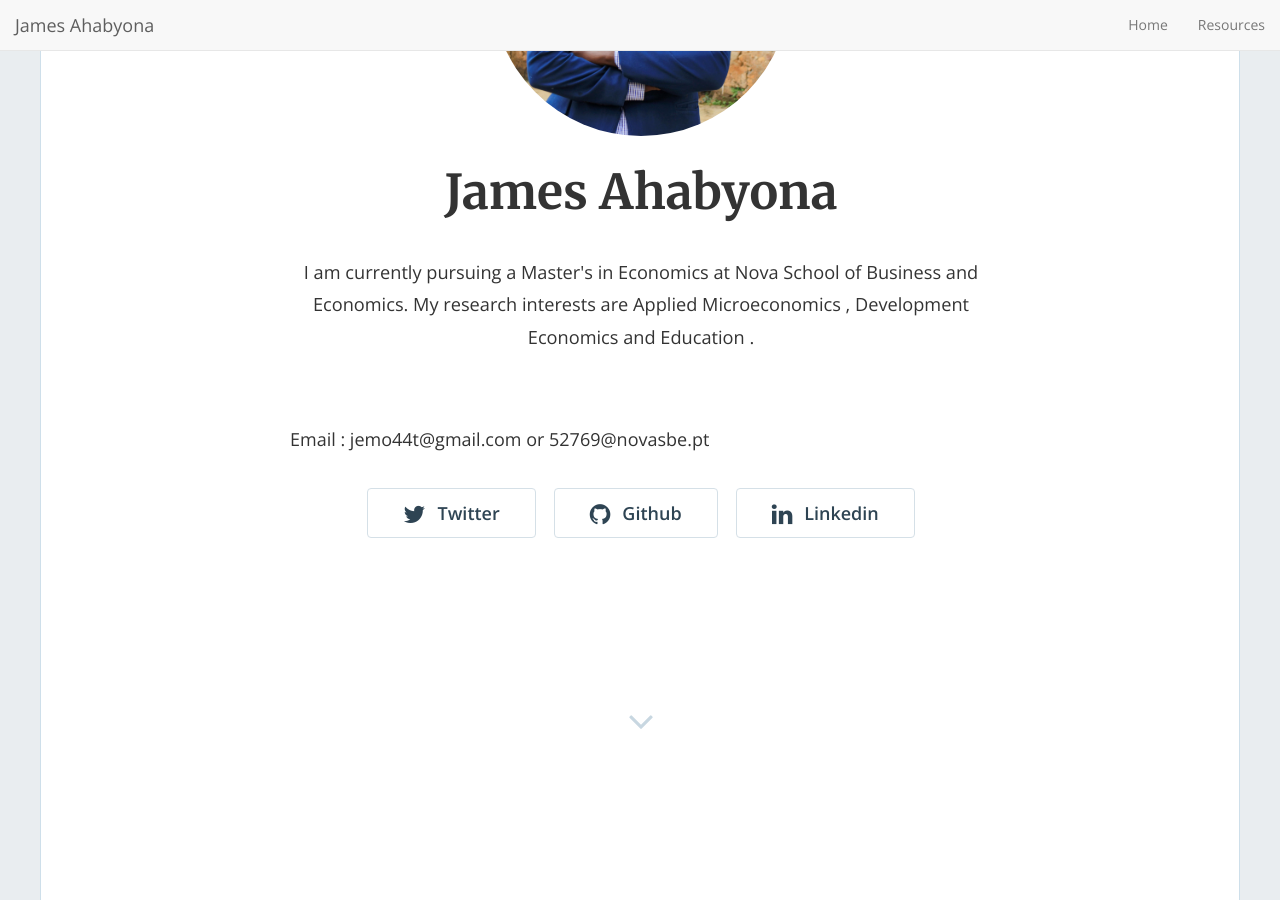
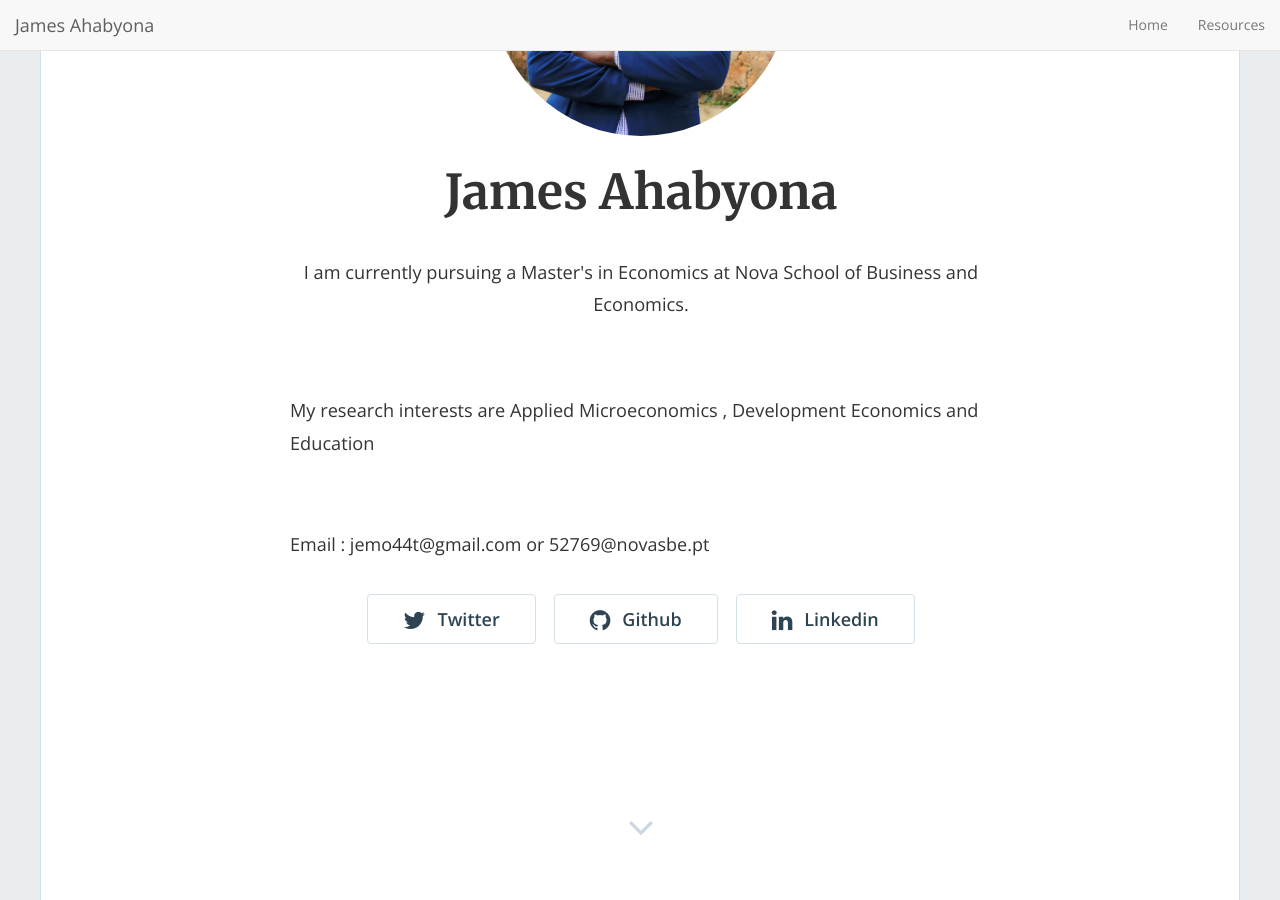
Before and after one commit to mariaelenaguer/mariaelenaguer.github.io, a Jekyll site: the page built from index.html, in a window 1280 px wide and 900 px high, scrolled down 327 px. Built offline with Jekyll 4.4.1, drawn with Linux system fonts in a browser that asks for light colours; nearby versions of some CDN libraries; the list of posts is cut into pages by our own code.

```diff
--- a/_config.yml
+++ b/_config.yml
@@ -15,7 +15,7 @@
 # in the templates via {{ site.myvariable }}.
 title: "James Ahabyona"
 email: 'jemo44t@gmail.com'
-description: "I am currently pursuing a Master's in Economics at Nova School of Business and Economics. My research interests are Applied Microeconomics , Development Economics and Education ."
+description: "I am currently pursuing a Master's in Economics at Nova School of Business and Economics. <p> My research interests are Applied Microeconomics , Development Economics and Education </p> "
 baseurl: "" # the subpath of your site, e.g. /blog
 url: "https://jamesahabyona.github.io/" # the base hostname & protocol for your site, e.g. https://example.com
 twitter_username: 'a_ha256'
```
